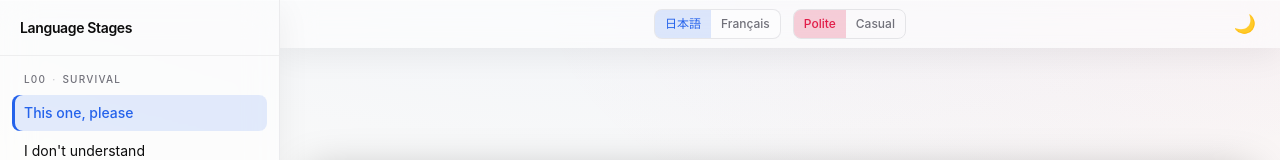
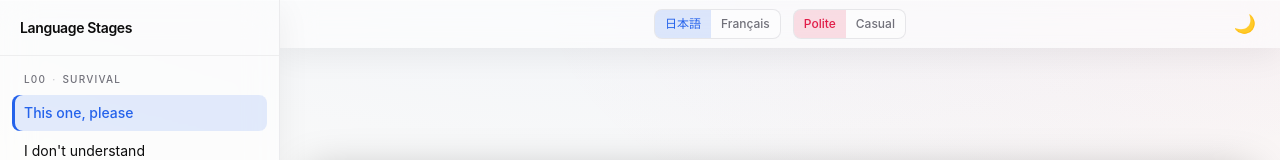
Before and after one commit to Omitofo/language-stages, an Astro site: page / in a window 1280 px wide. Shown: the top 160 px of the page. Built offline with nearby package versions, Linux system fonts and the light colour scheme; Astro itself is replaced by a stand-in of ours; grey boxes are pictures that could not be loaded.

Commit message:
ui: Swiss segment control for variant switcher

```diff
--- a/src/components/VariantSwitcher.tsx
+++ b/src/components/VariantSwitcher.tsx
@@ -11,18 +11,28 @@ interface Props {
 
 export default function VariantSwitcher({ variants, current, onChange }: Props) {
   return (
-    <div className="flex rounded-lg overflow-hidden border border-[rgb(var(--glass-border))] text-sm md:text-xs">
+    <div
+      className="
+        inline-flex rounded-lg overflow-hidden
+        border border-[rgb(var(--glass-border)/0.9)]
+        bg-[rgb(var(--surface)/0.4)]
+        text-sm md:text-xs
+      "
+      role="group"
+      aria-label="Variant"
+    >
       {variants.map((v) => {
         const active = v.id === current;
         return (
           <button
             key={v.id}
+            type="button"
             onClick={() => onChange(v.id)}
             className={`
-              px-3 py-2 md:px-2.5 md:py-1.5 transition font-medium
+              px-3 py-2 md:px-2.5 md:py-1.5 transition-colors duration-150 font-medium
               ${active
-                ? 'bg-neon-magenta/20 text-neon-magenta'
-                : 'hover:bg-black/5 dark:hover:bg-white/5 text-[rgb(var(--muted))]'}
+                ? 'segment-secondary-active'
+                : 'text-[rgb(var(--muted))] hover:bg-black/[0.04] dark:hover:bg-white/[0.06]'}
             `}
           >
             {v.label}
```
